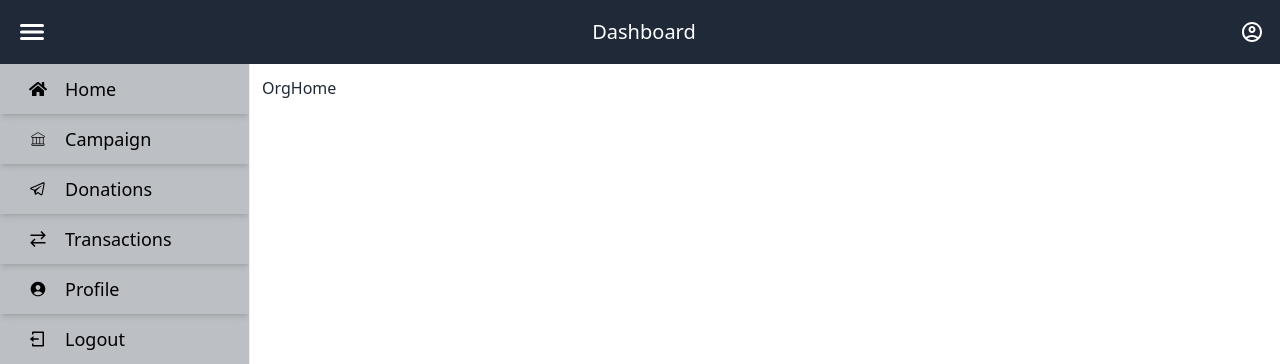
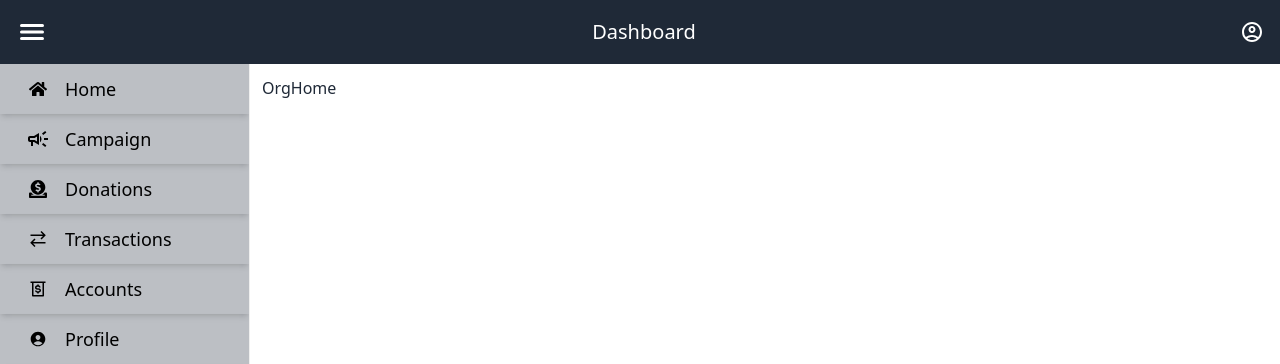
Before and after one commit to MuchokiDavid/Msaadafund-Frontend, a React (Create React App) app: page /org/dashboard in a window 1280 px wide. Shown: the top 364 px of the page. Built offline with nearby package versions, Linux system fonts and the light colour scheme; sample sign-in values are in the browser's storage.

Commit message:
Added navigation link for accounts

```diff
--- a/src/components/org-dashboard/Menubar.jsx
+++ b/src/components/org-dashboard/Menubar.jsx
@@ -2,20 +2,18 @@ import React, { useState, useEffect } from 'react';
 import { Link } from 'react-router-dom';
 import { Sidebar, Menu, MenuItem } from 'react-pro-sidebar';
 import { FaHome } from "react-icons/fa";
-import { CiBank } from "react-icons/ci";
-import { LiaTelegram } from "react-icons/lia";
+import { MdOutlineCampaign } from "react-icons/md";
+import { FaDonate } from "react-icons/fa";
 import { GrTransaction } from "react-icons/gr";
 import { IoPersonCircle } from "react-icons/io5";
 import { RiLogoutBoxLine } from "react-icons/ri";
 import { useAuth } from '../../context/usersContext';
-import { IoMenu } from "react-icons/io5";
-import { useNavigate } from 'react-router-dom';
+import { BiMoneyWithdraw } from "react-icons/bi";
 
 function Menubar({isOpen}) {
   // const [isOpen, setIsOpen] = useState(true); // Default to open on large screens
   const {logout} = useAuth();
   const token = localStorage.getItem('token');
-  const navigate= useNavigate()
 
   const handleLogout = () => {
     logout()
@@ -35,7 +33,7 @@ function Menubar({isOpen}) {
         </button>
       )} */}
 
-      <Sidebar className={`text-black h-full dark:bg-gray-300 ${isOpen ? '' : 'hidden'}`} style={{ zIndex: 1000, height: "100vh", backgroundColor: '#2D3748'}}>
+      <Sidebar className={`text-black h-screen md:max-h-screen dark:bg-gray-300 ${isOpen ? 'absolute' : 'hidden'}`} style={{ zIndex: 1000, backgroundColor: '#2D3748'}}>
         <Menu
           menuItemStyles={{
             button: {
@@ -47,9 +45,10 @@ function Menubar({isOpen}) {
           }}
         >
           <MenuItem className='hover:text-emerald-800 text-lg hover:underline shadow-md' component={<Link to="/org/dashboard" />} icon={<FaHome />}> Home</MenuItem>
-          <MenuItem className='hover:text-emerald-800 text-lg hover:underline shadow-md' component={<Link to="/org/dashboard/createcampaign" />} icon={<CiBank />}> Campaign</MenuItem>
-          <MenuItem className='hover:text-emerald-800 text-lg hover:underline shadow-md' component={<Link to="/org/dashboard/donations" />} icon={<LiaTelegram />}>Donations</MenuItem>
+          <MenuItem className='hover:text-emerald-800 text-lg hover:underline shadow-md' component={<Link to="/org/dashboard/createcampaign" />} icon={<MdOutlineCampaign className='w-6 h-6'/>}> Campaign</MenuItem>
+          <MenuItem className='hover:text-emerald-800 text-lg hover:underline shadow-md' component={<Link to="/org/dashboard/donations" />} icon={<FaDonate />}>Donations</MenuItem>
           <MenuItem className='hover:text-emerald-800 text-lg hover:underline shadow-md' component={<Link to="/org/dashboard/transaction" />} icon={<GrTransaction />}>Transactions </MenuItem>
+          <MenuItem className='hover:text-emerald-800 text-lg hover:underline shadow-md' component={<Link to="/org/dashboard/accounts" />} icon={<BiMoneyWithdraw />}>Accounts </MenuItem>
           <MenuItem className='hover:text-emerald-800 text-lg hover:underline shadow-md' component={<Link to="/org/dashboard/profile" />} icon={<IoPersonCircle />}>Profile </MenuItem>
           <MenuItem className='hover:text-emerald-800 text-lg hover:underline shadow-md' onClick={handleLogout} icon={<RiLogoutBoxLine />}>Logout </MenuItem>
         </Menu>
--- a/src/components/org-dashboard/OrgLayout.jsx
+++ b/src/components/org-dashboard/OrgLayout.jsx
@@ -7,6 +7,7 @@ import OrgHome from './pages/OrgHome';
 import DashboardNav from './DashboardNav';
 import CreateCampaign from './pages/CreateCampaign';
 import { useAuth } from '../../context/usersContext';
+import DashFooter from './dash-components/DashFooter';
 
 function OrgLayout() {
   const [isSidebarOpen, setIsSidebarOpen] = useState(window.innerWidth >= 768);
@@ -46,15 +47,17 @@ function OrgLayout() {
       <div className="flex">
         <Menubar isOpen={isSidebarOpen} toggleSidebar={toggleSidebar}/>
         {/* {isLargeScreen && <Menubar isOpen={isSidebarOpen} />} */}
-        <main className="mt-3 mx-auto md:w-3/4 overflow-y-auto md:m-3 min-h-max h-1/6">
+        <main className="mt-3 mx-auto md:w-3/4 overflow-y-auto md:m-3 min-h-max h-1/6 h-screen">
           <Routes>
             <Route path="/" element={<OrgHome />} />
             <Route path="/createcampaign" element={<CreateCampaign/>} />
+            <Route path="/accounts" element={<CreateCampaign/>} />
             <Route path="/transaction" element={<Transaction />} />
             <Route path="/profile" element={<Profile />} />
           </Routes>
         </main>
       </div>
+      <DashFooter/>
     </div>
   );
 }
```
